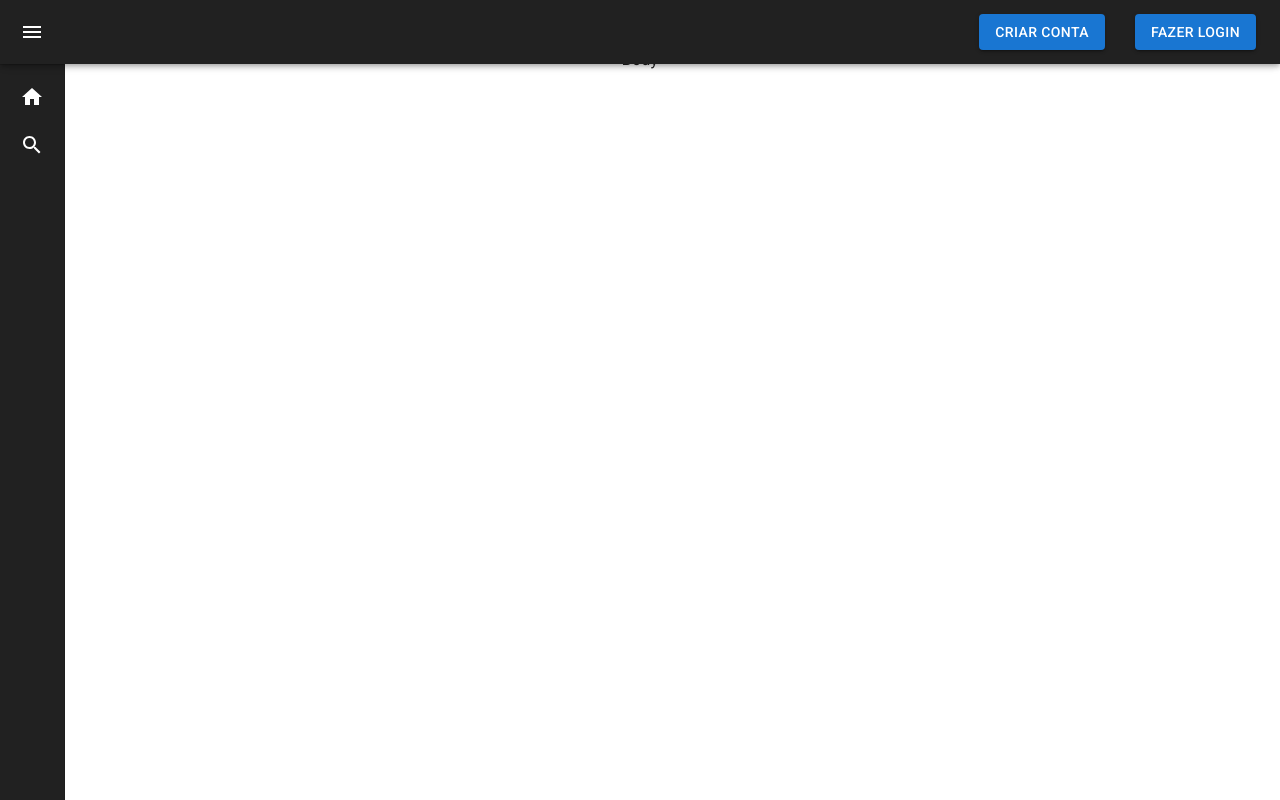
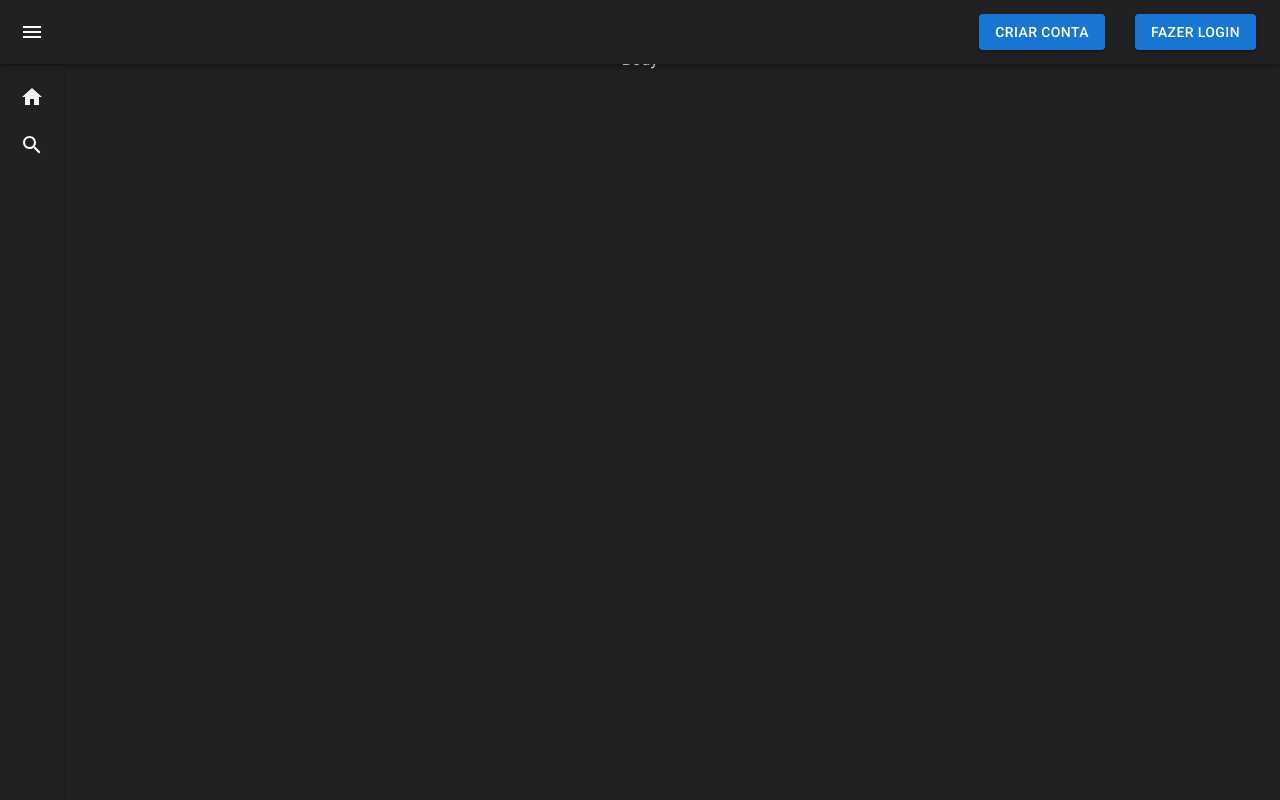
Before and after one commit to DaviSant0s/telos-flix, a React (Create React App) app: page / in a window 1280 px wide. Built offline with nearby package versions, Linux system fonts and the light colour scheme.

Commit message:
fix(cor do icone): mudamos a cor do icone

```diff
--- a/src/components/header/index.jsx
+++ b/src/components/header/index.jsx
@@ -138,7 +138,7 @@ export default function MiniDrawer() {
 
       <Drawer variant="permanent" open={open}>
         <DrawerHeader>
-          <IconButton onClick={handleDrawerClose}>
+          <IconButton sx={{color: "#fff"}} onClick={handleDrawerClose}>
             {theme.direction === 'rtl' ? <ChevronRightIcon /> : <ChevronLeftIcon />}
           </IconButton>
         </DrawerHeader>
@@ -156,7 +156,7 @@ export default function MiniDrawer() {
               >
                 <ListItemIcon
                   sx={{
-                    color: "#fff",
+                    color: "#FAFAFA",
                     minWidth: 0,
                     mr: open ? 3 : 'auto',
                     justifyContent: 'center',
--- a/src/index.css
+++ b/src/index.css
@@ -5,6 +5,8 @@ body {
     sans-serif;
   -webkit-font-smoothing: antialiased;
   -moz-osx-font-smoothing: grayscale;
+  background: #212121 !important;
+  color: #fff !important;
 }
 
 code {
```
